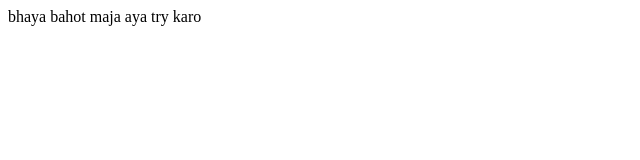
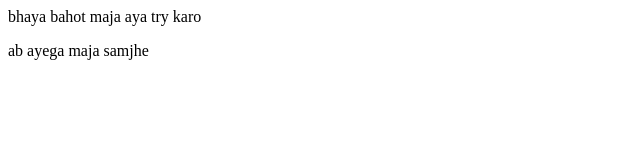
Before and after one commit to kjjhjjjki/localrepo, a plain HTML site: page index.html in a window 1280 px wide. Shown: the whole page, without its empty margins (0-640 px from the left). Drawn offline with Linux system fonts and the light colour scheme.

Commit message:
fet in fet

```diff
--- a/index.html
+++ b/index.html
@@ -1 +1,2 @@
 <P>bhaya bahot maja aya try karo</P>
+<P>ab ayega maja samjhe </P>
```
